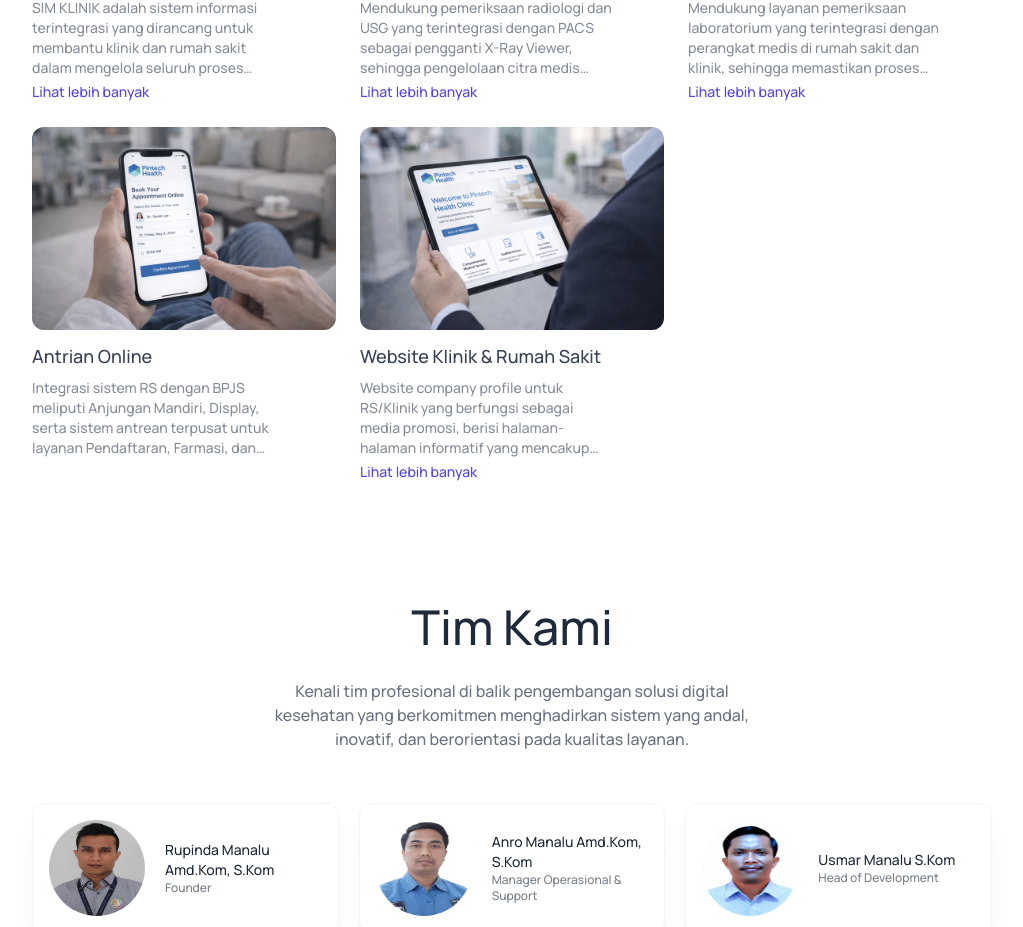
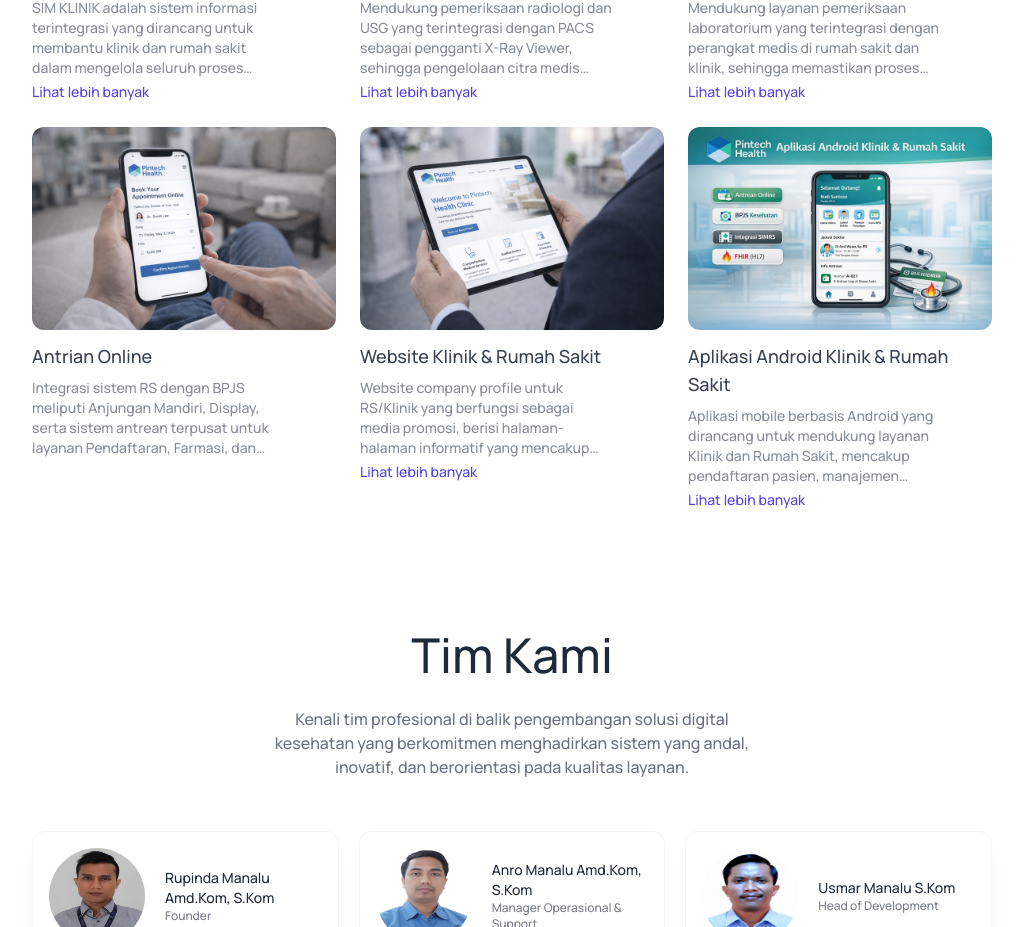
Before and after one commit to usmarmanalu/PintechHealth, a React (Vite) app in the folder pintech/: page / in a window 1280 px wide. Shown: the part 2740-3667 px from the top of the page, without its empty margins (128-1151 px from the left). Built offline with nearby package versions, Linux system fonts and the light colour scheme.

Commit message:
add produk android

```diff
--- a/pintech/src/assets/assets.js
+++ b/pintech/src/assets/assets.js
@@ -26,6 +26,7 @@ import pacs from './pacs.jpeg'
 import lis from './lis.jpeg'
 import antrian from './antrian.jpeg'
 import website from './website.jpeg'
+import android from './android.png'
 import logo_bpjs from './logo_bpjs.png'
 import logo_bpjs1 from './logo_bpjs1.png'
 
@@ -73,6 +74,7 @@ const assets = {
   lis,
   antrian,
   website,
+  android,
   logo_bpjs,
   logo_bpjs1,
   logo_satu_sehat,
--- a/pintech/src/components/Product.jsx
+++ b/pintech/src/components/Product.jsx
@@ -31,6 +31,11 @@ const Product = () => {
       desc: "Website company profile untuk RS/Klinik yang berfungsi sebagai media promosi, berisi halaman- halaman informatif yang mencakup daftar produk, layanan, serta berbagai informasi penting lainnya.",
       image: assets.website,
     },
+    {
+      title: "Aplikasi Android Klinik & Rumah Sakit",
+      desc: "Aplikasi mobile berbasis Android yang dirancang untuk mendukung layanan Klinik dan Rumah Sakit, mencakup pendaftaran pasien, manajemen antrean, jadwal dokter, riwayat kunjungan, serta integrasi sistem informasi kesehatan.",
+      image: assets.android,
+    },
   ];
 
   return (
@@ -60,8 +65,7 @@ const Product = () => {
           useEffect(() => {
             if (descRef.current) {
               setShowButton(
-                descRef.current.scrollHeight >
-                  descRef.current.clientHeight
+                descRef.current.scrollHeight > descRef.current.clientHeight
               );
             }
           }, []);
@@ -76,9 +80,7 @@ const Product = () => {
               className="hover:scale-102 transition-all duration-500 cursor-pointer"
             >
               <img src={work.image} className="w-full rounded-xl" alt="" />
-              <h3 className="mt-3 mb-2 text-lg font-semibold">
-                {work.title}
-              </h3>
+              <h3 className="mt-3 mb-2 text-lg font-semibold">{work.title}</h3>
 
               <p
                 ref={descRef}
```
Also changed, not shown: pintech/src/assets/android.png (added).
